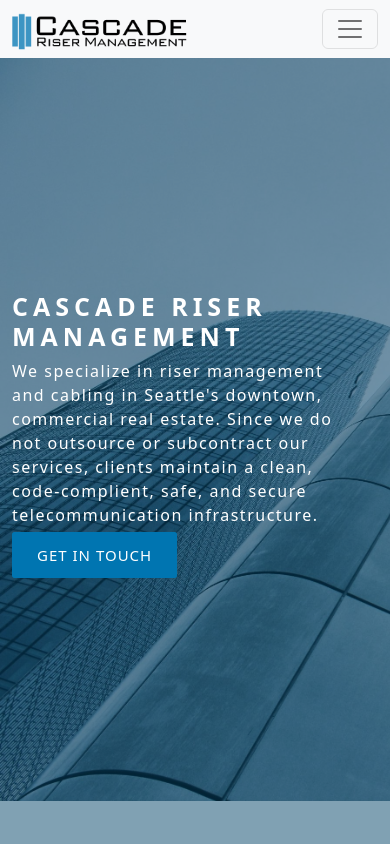
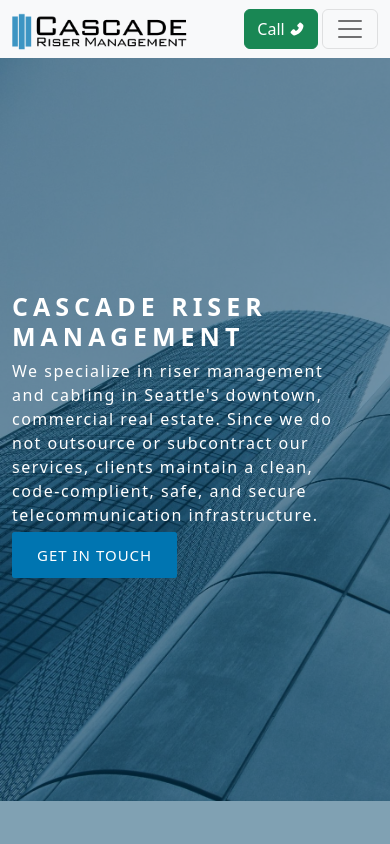
Before and after one commit to etuchscherer/another-cascade, a Next.js app: page / in a window 390 px wide. Shown: the top 844 px of the page. Built offline with nearby package versions, Linux system fonts and the light colour scheme.

Commit message:
adding phone to mobile homescreen

```diff
--- a/components/Navigation.tsx
+++ b/components/Navigation.tsx
@@ -1,11 +1,10 @@
-import {useState} from 'react'
 import { Container } from 'react-bootstrap'
 import Nav from 'react-bootstrap/Nav';
 import Navbar from 'react-bootstrap/Navbar';
-import NavDropdown from 'react-bootstrap/NavDropdown';
 import Link from "next/link"
 import Image from 'next/image'
 import LOGO from '../public/assets/logo.png'
+import { AiFillPhone } from 'react-icons/ai'
 
 const Navigation = () => {
 
@@ -20,7 +19,11 @@
             height={42}
           />
         </Navbar.Brand>
-        <Navbar.Toggle aria-controls="responsive-navbar-nav" />
+        <div className="d-flex">
+          <a href="tel:2068184599" className='btn btn-success d-flex align-items-center d-lg-none d-xl-none d-xxl-none'>Call&nbsp;<AiFillPhone /></a>
+          &nbsp;
+          <Navbar.Toggle aria-controls="responsive-navbar-nav" />
+        </div>
         <Navbar.Collapse id="responsive-navbar-nav">
           <Nav className="me-auto" />
           <Nav>
```
